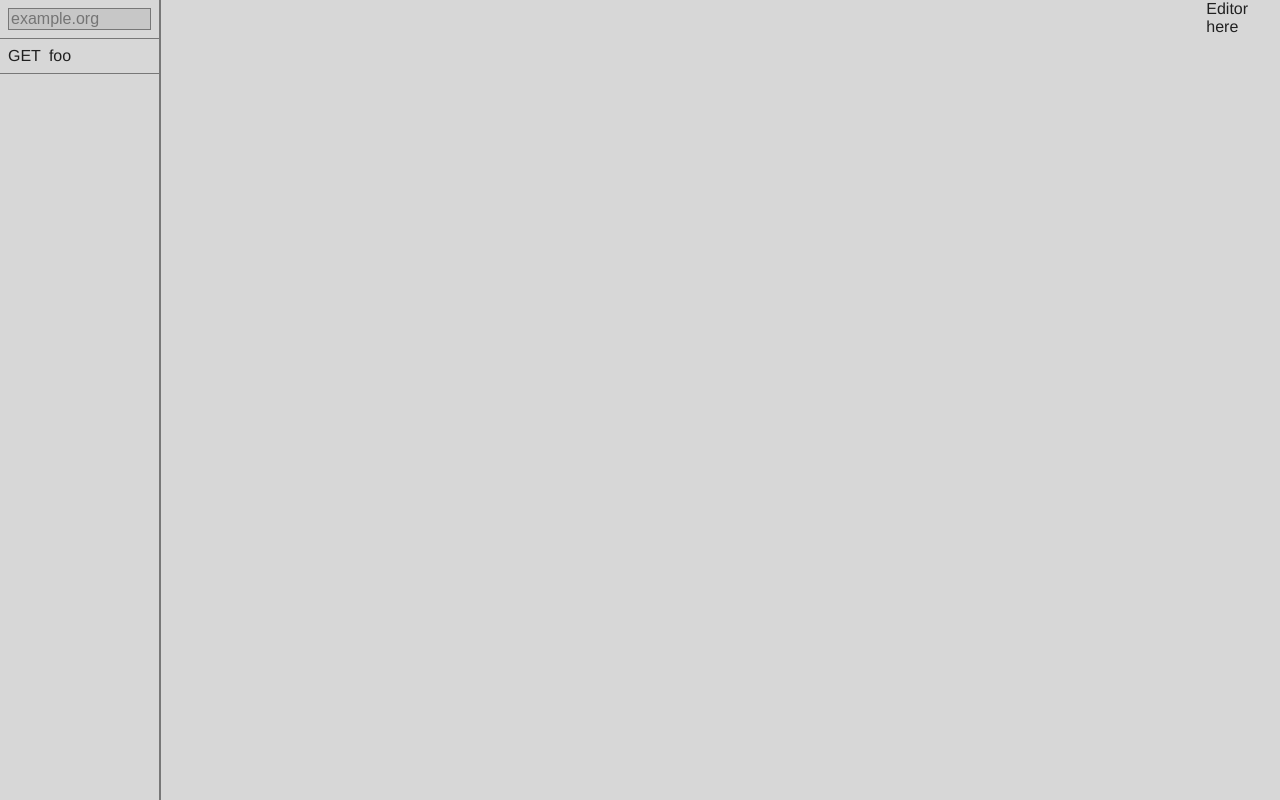
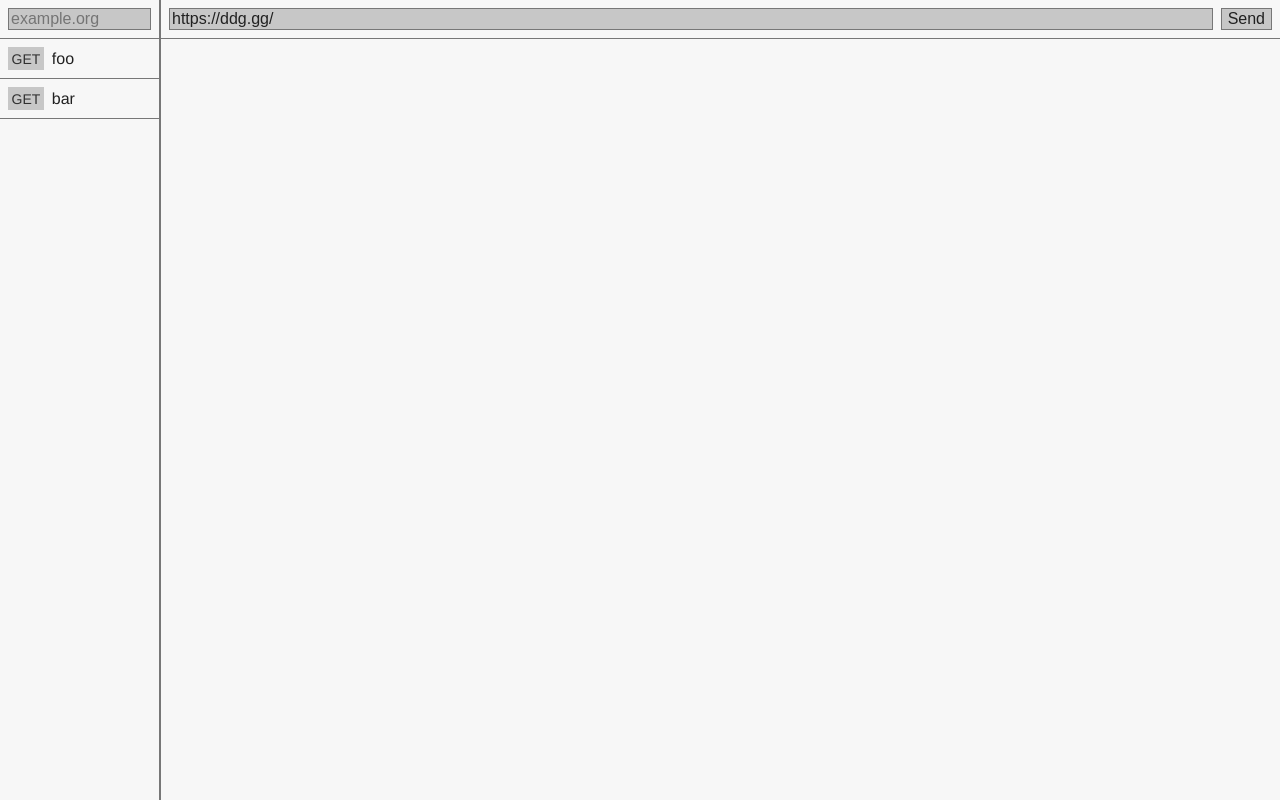
Before and after one commit to eyebrow-fish/starman, a Vue app: page / in a window 1280 px wide. Built offline with nearby package versions, Linux system fonts and the light colour scheme.

Commit message:
query editor start

```diff
--- a/package.json
+++ b/package.json
@@ -18,7 +18,8 @@
     "@vue/cli-plugin-eslint": "=5.0.4",
     "@vue/cli-service": "=5.0.4",
     "eslint": "=7.32.0",
-    "eslint-plugin-vue": "=8.6.0"
+    "eslint-plugin-vue": "=8.6.0",
+    "vuex": "=4.0.2"
   },
   "eslintConfig": {
     "root": true,
--- a/public/index.css
+++ b/public/index.css
@@ -19,8 +19,10 @@ html, body {
 @media (prefers-color-scheme: dark) {
   :root {
     --bg-color: #212121;
-    --bg-color-2: #414141;
+    --bg-color-2: #313131;
+    --bg-color-3: #414141;
     --fg-color: #d7d7d7;
+    --fg-color-2: #a7a7a7;
     --accent-color: #9879fd;
     --border-color: #606060;
   }
@@ -28,22 +30,32 @@ html, body {
 
 @media (prefers-color-scheme: light) {
   :root {
-    --bg-color: #d7d7d7;
-    --bg-color-2: #c7c7c7;
+    --bg-color: #f7f7f7;
+    --bg-color-2: #d7d7d7;
+    --bg-color-3: #c7c7c7;
     --fg-color: #212121;
+    --fg-color-2: #313131;
     --accent-color: #6853ad;
     --border-color: #777777;
   }
 }
 
-input {
-  background-color: var(--bg-color-2);
+input, button {
+  background-color: var(--bg-color-3);
   color: var(--fg-color);
   border: solid 1px var(--border-color);
   font-size: 16px;
   outline: none;
 }
 
-input:focus {
+input:focus, button:hover {
   border-color: var(--accent-color);
 }
+
+button {
+  cursor: pointer;
+}
+
+button:hover {
+  color: var(--accent-color);
+}
--- a/src/App.vue
+++ b/src/App.vue
@@ -1,7 +1,7 @@
 <template>
   <div class="main">
-    <NavList :value="queryItems"></NavList>
-    <QueryEditor></QueryEditor>
+    <NavList/>
+    <QueryEditor/>
   </div>
 </template>
 
@@ -12,16 +12,6 @@ import QueryEditor from '@/query-editor/QueryEditor'
 export default {
   name: 'App',
   components: {QueryEditor, NavList},
-  computed: {
-    queryItems() { // Temporary
-      return [
-        {
-          method: 'GET',
-          name: 'foo',
-        },
-      ]
-    },
-  },
 }
 </script>
 
--- a/src/main.js
+++ b/src/main.js
@@ -1,4 +1,30 @@
 import {createApp} from 'vue'
 import App from './App.vue'
+import {createStore} from 'vuex'
 
-createApp(App).mount('#app')
+const store = createStore({
+  state: {
+    queryItems: [
+      {
+        id: 0,
+        name: 'foo',
+        method: 'GET',
+        url: 'https://ddg.gg/',
+      },
+      {
+        id: 1,
+        name: 'bar',
+        method: 'GET',
+        url: 'https://stackoverflow.com/',
+      },
+    ],
+    selectedId: 0,
+  },
+  mutations: {
+    setSelectedId(store, value) {
+      store.selectedId = value
+    },
+  },
+})
+
+createApp(App).use(store).mount('#app')
--- a/src/query-editor/QueryEditor.vue
+++ b/src/query-editor/QueryEditor.vue
@@ -1,10 +1,23 @@
 <template>
-  <div class="editor">Editor here</div>
+  <div class="editor">
+    <div class="head">
+      <input type="text" class="url" v-model="queryItem.url" placeholder="https://example.org/">
+      <button>Send</button>
+    </div>
+  </div>
 </template>
 
 <script>
+import {mapState} from 'vuex'
+
 export default {
   name: 'QueryEditor',
+  computed: {
+    ...mapState(['queryItems', 'selectedId']),
+    queryItem() {
+      return this.queryItems.find(item => item.id === this.selectedId)
+    },
+  },
 }
 </script>
 
@@ -12,5 +25,21 @@ export default {
 .editor {
   background-color: var(--bg-color);
   color: var(--fg-color);
+  margin-left: -4px;
+  flex-grow: 1;
+}
+
+.head {
+  display: flex;
+  border-bottom: solid 1px var(--border-color);
+  padding: 0.5em;
+}
+
+.head *:not(:last-child) {
+  margin-right: 0.5em;
+}
+
+.url {
+  width: 100%;
 }
 </style>
--- a/src/query-list/QueryItem.vue
+++ b/src/query-list/QueryItem.vue
@@ -1,6 +1,6 @@
 <template>
   <div class="item">
-    <span>{{ value.method }}</span>
+    <span class="method">{{ value.method }}</span>
     <span>{{ value.name }}</span>
   </div>
 </template>
@@ -17,6 +17,7 @@ export default {
 <style scoped>
 .item {
   display: flex;
+  align-items: baseline;
   padding: 0.5em;
   border-bottom: solid 1px var(--border-color);
   cursor: pointer;
@@ -30,4 +31,11 @@ export default {
 .item *:not(:first-child) {
   margin-left: 0.5em;
 }
+
+.method {
+  background-color: var(--bg-color-3);
+  color: var(--fg-color-2);
+  padding: 0.25em;
+  font-size: 14px;
+}
 </style>
--- a/src/query-list/QueryList.vue
+++ b/src/query-list/QueryList.vue
@@ -1,11 +1,11 @@
 <template>
-  <div class="main">
+  <div class="list-main">
     <div class="list" :style="{width: `${listWidth}px`}">
       <div class="search-area">
         <input class="search" type="text" v-model="search" placeholder="example.org">
       </div>
-      <div v-for="(item, i) in items" :key="i">
-        <QueryItem :value="item"/>
+      <div v-for="item in items" :key="item.id">
+        <QueryItem :value="item" @click="selectItem(item)"/>
       </div>
     </div>
     <div
@@ -19,13 +19,11 @@
 <script>
 import QueryItem from '@/query-list/QueryItem'
 import {searchMatch} from '@/util/strings'
+import {mapMutations, mapState} from 'vuex'
 
 export default {
   name: 'NavList',
   components: {QueryItem},
-  props: {
-    value: Array,
-  },
   data() {
     return {
       search: '',
@@ -40,13 +38,18 @@ export default {
     document.removeEventListener('mouseup', this.endResizeListener)
   },
   computed: {
+    ...mapState(['queryItems']),
     items() {
-      return this.value.filter(i =>
+      return this.queryItems.filter(i =>
         searchMatch(i.method, this.search) || searchMatch(i.name, this.search),
       )
     },
   },
   methods: {
+    ...mapMutations(['setSelectedId']),
+    selectItem(item) {
+      this.setSelectedId(item.id)
+    },
     startResize() {
       this.resizing = true
       document.body.style.cursor = 'col-resize'
@@ -66,9 +69,10 @@ export default {
 </script>
 
 <style scoped>
-.main {
+.list-main {
   display: flex;
   overflow-x: hidden;
+  z-index: 1;
 }
 
 .resize-anchor {
```
Also changed, not shown: 1 other file (tests, documents, lock files or other folders).
